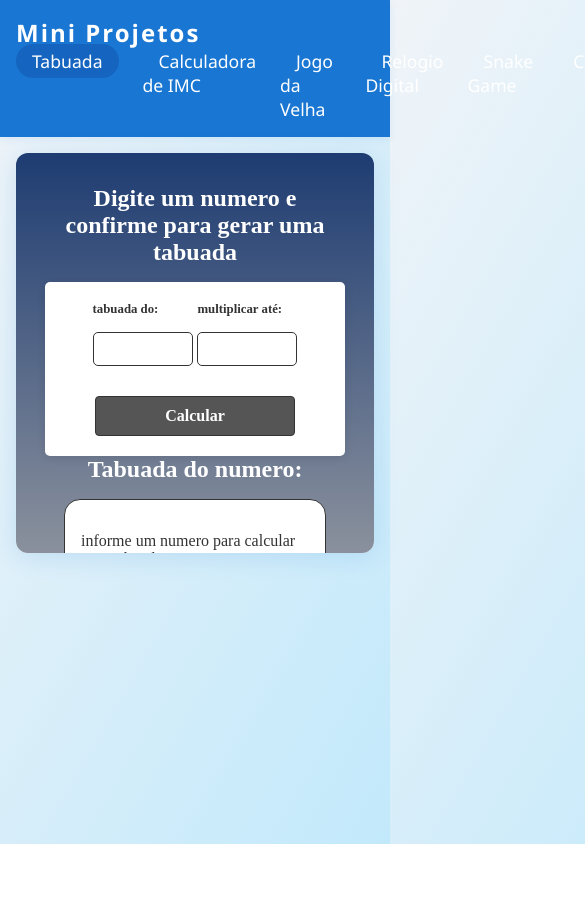
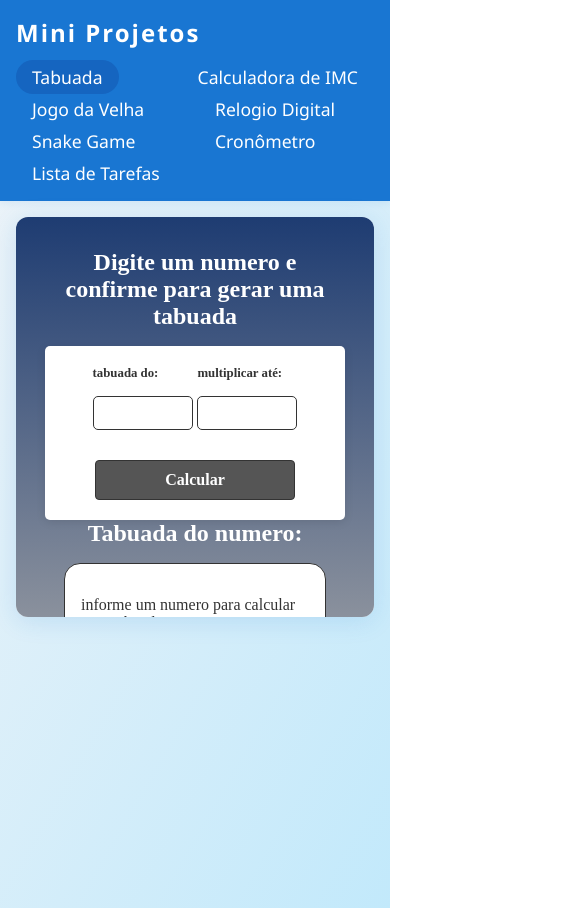
Before and after one commit to NicolasToledo01/Mini-Projetos-web.js, a plain HTML site: page index.html in a window 390 px wide. Shown: the top 908 px of the page, 585 px wide, since content can reach past the window. Before the commit the page ends 844 px from the top, so only its background shows below. Drawn offline with Linux system fonts and the light colour scheme.

Commit message:
ajusta estilo da navbar e lista de navegação para melhor responsividade

```diff
--- a/mini-projetos.css
+++ b/mini-projetos.css
@@ -13,12 +13,14 @@ body {
   color: #fff;
   padding: 0.5rem 2rem;
   box-shadow: 0 2px 8px rgba(25, 118, 210, 0.1);
+  flex-wrap: wrap; /* Permite quebrar linha */
 }
 
 .nav-logo {
   font-size: 1.5rem;
   font-weight: bold;
   letter-spacing: 2px;
+  margin-bottom: 0.5rem;
 }
 
 .nav-list {
@@ -27,6 +29,7 @@ body {
   gap: 1.5rem;
   margin: 0;
   padding: 0;
+  flex-wrap: wrap; /* Permite quebrar linha */
 }
 
 .nav-list a {
@@ -36,6 +39,7 @@ body {
   padding: 0.3rem 1rem;
   border-radius: 20px;
   transition: background 0.2s;
+  white-space: nowrap; /* Evita quebra de texto */
 }
 
 .nav-list a.active,
@@ -61,11 +65,37 @@ iframe {
 }
 
 /* Responsividade */
+@media (max-width: 900px) {
+  .navbar {
+    flex-direction: column;
+    align-items: flex-start;
+    padding: 1rem;
+  }
+  .nav-list {
+    width: 100%;
+    flex-wrap: wrap;
+    gap: 0.7rem;
+    margin-top: 0.5rem;
+  }
+  .nav-list li {
+    flex: 1 1 120px;
+  }
+}
+
 @media (max-width: 700px) {
   .navbar {
     flex-direction: column;
     align-items: flex-start;
     padding: 1rem;
+  }
+  .nav-list {
+    width: 100%;
+    flex-wrap: wrap;
+    gap: 0.5rem;
+    margin-top: 0.5rem;
+  }
+  .nav-list li {
+    flex: 1 1 100px;
   }
   .main-content {
     padding: 1rem;
```
